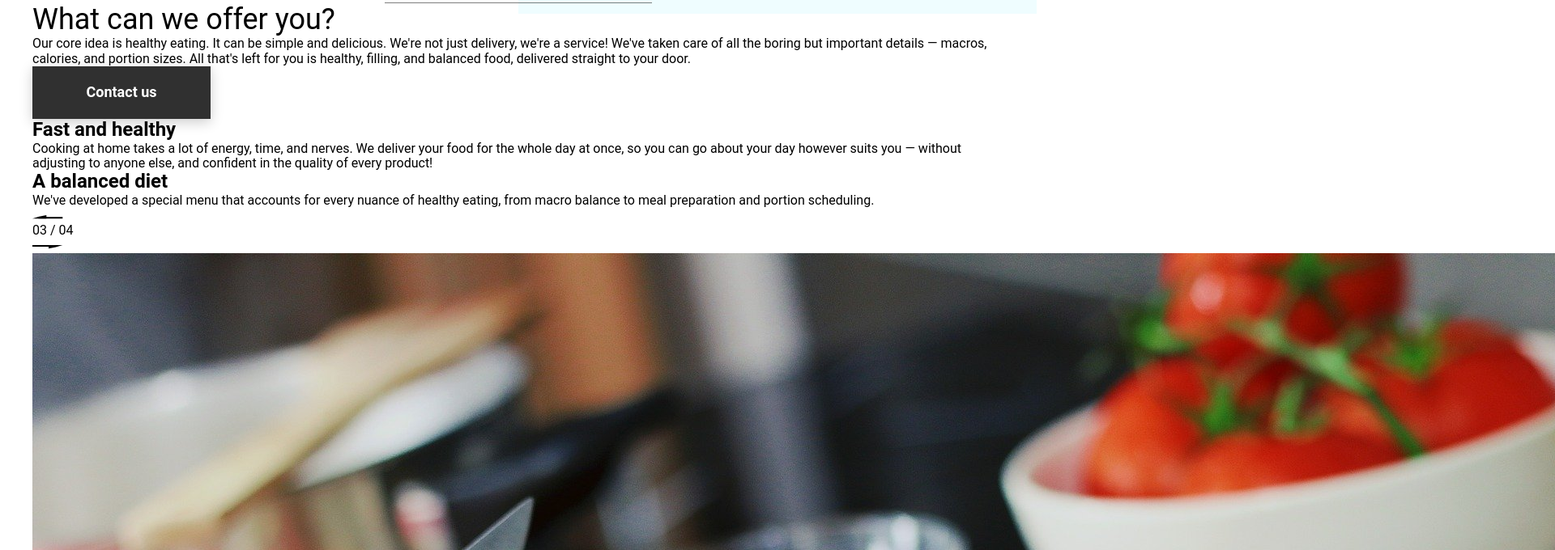
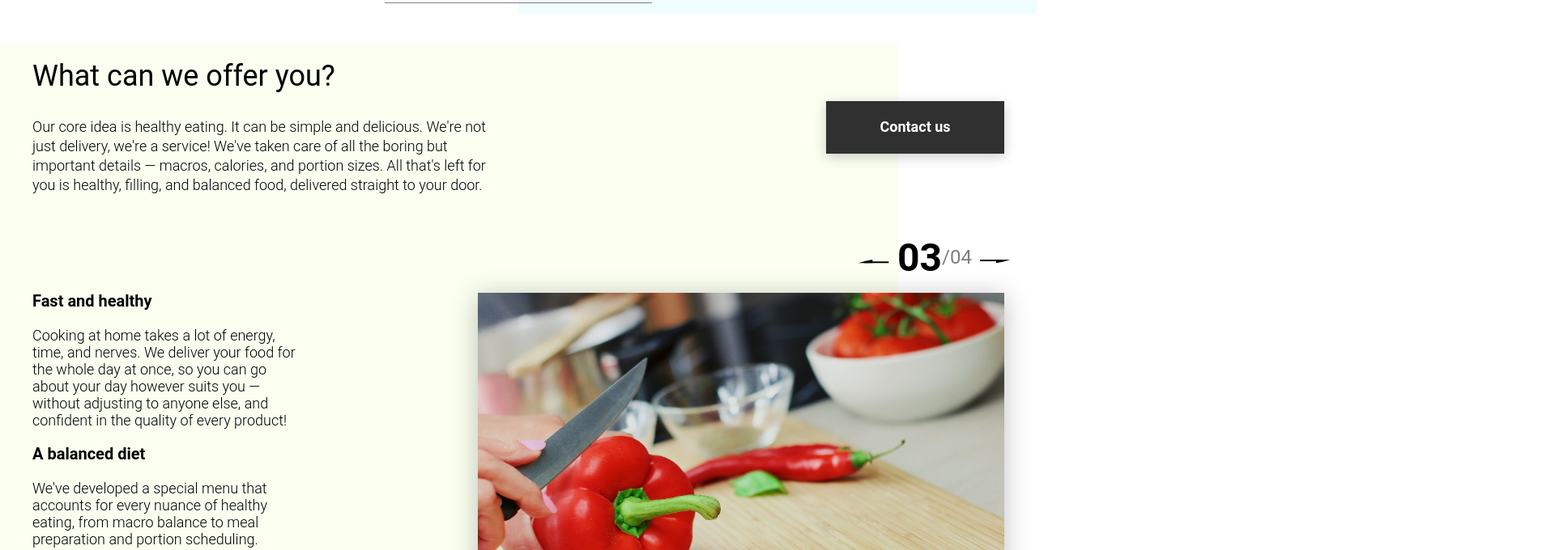
Before and after one commit to cardio-kate/Food_project, a website built with webpack: page index.html in a window 1280 px wide. Shown: the part 878-1558 px from the top of the page at 81% size, 1920 px wide, since content can reach past the window. Built offline with nearby package versions, Linux system fonts and the light colour scheme.

Commit message:
Fix Html semantics and add offer section

```diff
--- a/index.html
+++ b/index.html
@@ -22,7 +22,7 @@
             <button class="btn btn_white" data-modal>Contact us</button>
         </div>
     </header>
-    <div class="sidepanel">
+    <aside class="sidepanel">
         <div class="sidepanel__text"><span>Social media</span></div>
         <div class="sidepanel__divider"></div>
         <a href="#" class="sidepanel__icon">
@@ -31,9 +31,10 @@
         <a href="#" class="sidepanel__icon">
             <img src="src/icons/facebook.svg" alt="facebook">
         </a>
-    </div>
+    </aside>
 
-    <div class="preview">
+    <main>
+    <section class="preview">
         <div class="bgc_blue"></div>
         <div class="container">
             <div class="tabcontainer">
@@ -73,11 +74,11 @@
             </div>
             <div class="preview__life">Live life to the fullest!</div>
         </div>
-    </div>
+    </section>
 
     <div class="divider"></div>
 
-    <div class="offer">
+    <section class="offer">
         <div class="bgc_y"></div>
         <div class="container">
             <div class="offer__text">
@@ -92,11 +93,11 @@
         </div>
         <div class="container">
             <div class="offer__advantages">
-                <h2>Fast and healthy</h2>
+                <h3>Fast and healthy</h3>
                 <div class="offer__advantages-text">
                     Cooking at home takes a lot of energy, time, and nerves. We deliver your food for the whole day at once, so you can go about your day however suits you — without adjusting to anyone else, and confident in the quality of every product!
                 </div>
-                <h2>A balanced diet</h2>
+                <h3>A balanced diet</h3>
                 <div class="offer__advantages-text">
                     We've developed a special menu that accounts for every nuance of healthy eating, from macro balance to meal preparation and portion scheduling.
                 </div>
@@ -131,11 +132,11 @@
                 </div>
             </div>
         </div>
-    </div>
+    </section>
 
     <div class="divider"></div>
 
-    <div class="calculating">
+    <section class="calculating">
         <div class="container">
             <h2 class="title">Shall we calculate your calorie needs?
             </h2>
@@ -179,11 +180,11 @@
                 </div>
             </div>
         </div>
-    </div>
+    </section>
 
     <div class="divider"></div>
 
-    <div class="menu">
+    <section class="menu">
         <h2 class="title">Our menu for the day</h2>
 
         <div class="menu__field">
@@ -191,11 +192,11 @@
 
             </div>
         </div>
-    </div>
+    </section>
 
-    <div class="order">
+    <section class="order">
         <div class="container">
-            <div class="title">Order your trial day right now!</div>
+            <h2 class="title">Order your trial day right now!</h2>
             <form action="#" class="order__form">
                 <input required placeholder="Your name" name="name" type="text" class="order__input">
                 <input required placeholder="Your phone number" name="phone" type="tel" class="order__input">
@@ -203,15 +204,15 @@
                 <button class="btn btn_dark btn_min">Call me back</button>
             </form>
         </div>
-    </div>
+    </section>
 
     <div class="divider"></div>
 
-    <div class="promotion">
+    <section class="promotion">
         <div class="bgc_y"></div>
         <div class="container">
             <div class="promotion__text">
-                <div class="title">Special offer for new customers!</div>
+                <h2 class="title">Special offer for new customers!</h2>
                 <div class="promotion__descr">
                     We value every customer and invite you to become one on very favorable terms.
                     Anyone who orders a week of meal delivery will receive a discount of <span>20%!</span>
@@ -241,7 +242,8 @@
                 </div>
             </div>
         </div>
-    </div>
+    </section>
+    </main>
 
     <footer class="footer">
         <div class="container">
--- /dev/null
+++ b/src/sass/blocks/offer.scss
@@ -0,0 +1,90 @@
+.offer {
+    padding: 70px 0 100px 0;
+    position: relative;
+    .container {
+        display: flex;
+        justify-content: space-between;
+    }
+    .bgc_y {
+        position: absolute;
+        width: 1109px;
+        height: 780px;
+        background: rgba(243, 255, 222, 0.45);
+        z-index: -1;
+        top: 50px;
+    }
+    &__text {
+        width: 580px;
+    }
+    &__descr {
+        font-size: 18px;
+        margin-top: 30px;
+        font-weight: 300;
+        line-height: 24px;
+    }
+    &__action {
+        display: flex;
+        align-items: center;
+        justify-content: flex-end;
+    }
+    &__advantages {
+        width: 330px;
+        margin-top: 50px;
+        h3 {
+            font-weight: bold;
+            font-size: 20px;
+            margin-top: 20px;
+            &:first-child {
+                margin-top: 70px;
+            }
+        }
+        &-text {
+            margin-top: 20px;
+            font-size: 18px;
+            font-weight: 300;
+            line-height: 21px;
+        }
+    }
+    &__slider {
+        width: 650px;
+        margin-top: 50px;
+        display: flex;
+        flex-direction: column;
+        align-items: flex-end;
+        &-counter {
+            display: flex;
+            width: 180px;
+            align-items: center;
+            font-size: 24px;
+            color: rgba(0,0,0, .5);
+        }
+        &-wrapper {
+            width: 100%;
+            margin-top: 15px;
+            box-shadow: 0px 4px 30px rgba(0, 0, 0, 0.25);
+        }
+        &-prev {
+            margin-right: 10px;
+            cursor: pointer;
+        }
+        &-next {
+            margin-left: 10px;
+            cursor: pointer;
+        }
+        #current {
+            font-size: 48px;
+            font-weight: bold;
+            color: rgba(0,0,0,1);
+        }
+    }
+    &__slide {
+        width: 100%;
+        height: 390px;
+        img {
+            width: 100%;
+            height: 100%;
+            object-fit: cover;
+        }
+    }
+
+}
--- a/src/sass/style.scss
+++ b/src/sass/style.scss
@@ -4,3 +4,4 @@
 @use "blocks/header.scss";
 @use "blocks/preview.scss";
 @use "blocks/sidepanel.scss";
+@use "blocks/offer.scss";
```
